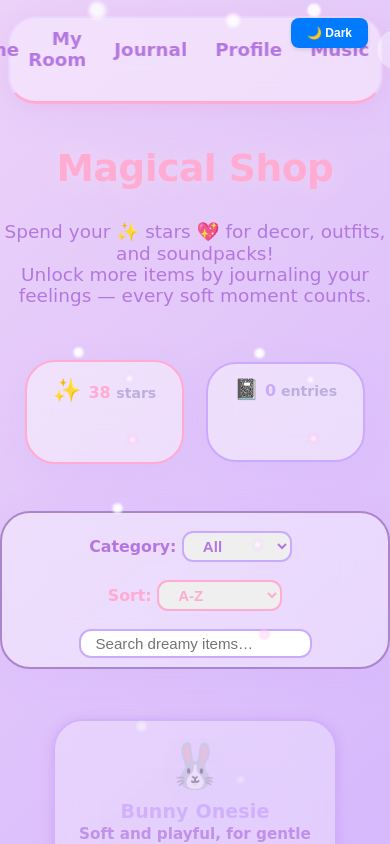
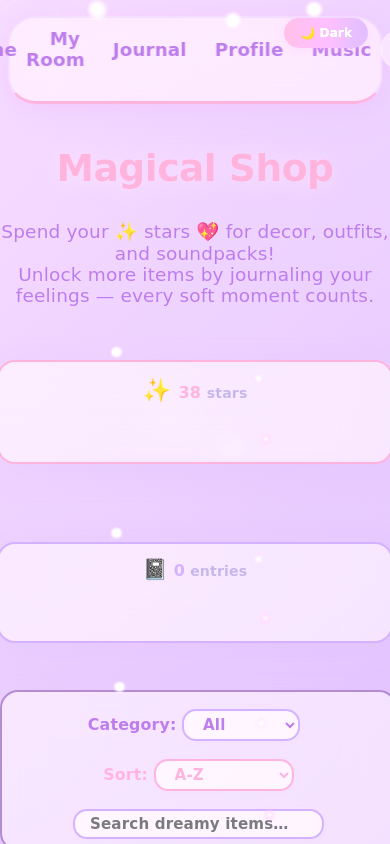
Before and after one commit to Workflow-Manager-admin/pastel-dreamscape-105417-942e025c, a React (Create React App) app in the folder frontend_app/: page /shop in a window 390 px wide. Shown: the top 844 px of the page. Built offline with nearby package versions, Linux system fonts and the light colour scheme.

Commit message:
CheckPoint

```diff
--- a/frontend_app/src/App.css
+++ b/frontend_app/src/App.css
@@ -1,24 +1,152 @@
 /* CSS Variables for Theme Management */
 :root {
-  /* Light theme colors */
-  --bg-primary: #ffffff;
-  --bg-secondary: #f8f9fa;
-  --text-primary: #282c34;
-  --text-secondary: #61dafb;
+  /* --- Pastel Dreamscape Global Colors --- */
+  --bg-primary: #f8f7fb;
+  --bg-secondary: #ffeaf4;
+  --text-primary: #84619b;
+  --text-secondary: #b477e0;
   --border-color: #e9ecef;
-  --button-bg: #007bff;
-  --button-text: #ffffff;
+  --button-bg: #caaaff;
+  --button-text: #fff;
+  --dreamy-pink: #ffabd2;
+  --dreamy-purple: #caaaff;
+  --dreamy-blue: #aee7fd;
+  --dreamy-accent: #b477e0;
+  --dreamy-yellow: #ffe9c3;
+  --glassy-bg: rgba(255,255,255,0.41);
+  --glassy-blur: blur(21px);
 }
 
+/* Ethereal font family included globally */
+body, .App, .dreamy-accent-text, input, textarea, button, select {
+  font-family: 'Baloo 2', 'Quicksand', 'Comic Sans MS', cursive, Arial, sans-serif !important;
+  letter-spacing: 0.01em;
+}
 [data-theme="dark"] {
-  /* Dark theme colors */
-  --bg-primary: #1a1a1a;
-  --bg-secondary: #282c34;
-  --text-primary: #ffffff;
-  --text-secondary: #61dafb;
-  --border-color: #404040;
-  --button-bg: #0056b3;
-  --button-text: #ffffff;
+  /* Dark theme colors (shimmer: purple/blue haze) */
+  --bg-primary: #181021;
+  --bg-secondary: #221532;
+  --text-primary: #ffeaf4;
+  --text-secondary: #caaaff;
+  --border-color: #302856;
+  --button-bg: #caaaff;
+  --button-text: #fff;
+  --dreamy-pink: #ffabd2;
+  --dreamy-purple: #caaaff;
+  --dreamy-blue: #aee7fd;
+  --dreamy-accent: #b477e0;
+  --dreamy-yellow: #ffe9c3;
+  --glassy-bg: rgba(32,18,39,0.45);
+  --glassy-blur: blur(22px);
+}
+
+/* --- Reusable Glassy/Pastel/Blurred/Animated Utility Classes --- */
+
+/* Pastel-glass shimmer base for dreamy backgrounds */
+.dreamy-shimmer-bg {
+  background: linear-gradient(110deg, #ffeaf4 10%, #caaaff 48%, #ffabd2 98%);
+  background-size: 180% 180%;
+  animation: pastelShimmerMove 7s linear infinite;
+  filter: blur(0.2px) brightness(1.05);
+  position: relative;
+}
+
+@keyframes pastelShimmerMove {
+  0% { background-position: 0% 30%; }
+  60% { background-position: 120% 80%; }
+  100% { background-position: 0% 30%; }
+}
+
+/* Blurred glass morph effect */
+.glassy-bg {
+  background: var(--glassy-bg);
+  backdrop-filter: var(--glassy-blur);
+  -webkit-backdrop-filter: var(--glassy-blur);
+  border-radius: 28px;
+  box-shadow: 0 8px 32px 0 rgba(202,170,255,0.13), 0 0px 14px #ffabd255;
+  transition: background 0.36s, box-shadow 0.32s;
+}
+
+/* Dreamy soft border utility */
+.dreamy-rounded {
+  border-radius: 28px !important;
+  overflow: hidden;
+  box-shadow: 0 2px 22px 0 #ffabd244;
+}
+
+/* Gentle soft border color for all cards/containers */
+.soft-pastel-border {
+  border: 2.3px solid #ffeaf4;
+  box-shadow: 0 1px 13px #caaaff22, 0 0px 5px #ffabd244;
+}
+
+/* Ethereal shimmer animation for accents, headers, and buttons */
+.shimmer {
+  position: relative;
+  overflow: hidden;
+}
+.shimmer:before {
+  content: "";
+  position: absolute;
+  top: 0; left: -120%;
+  width: 280%;
+  height: 100%;
+  background: linear-gradient(
+    83deg,
+    transparent 10%,
+    #fff6 33%,
+    #ffabd250 50%,
+    #caaaff33 66%,
+    transparent 89%);
+  animation: shimmer-glide 2.3s linear infinite;
+  z-index: 0 !important;
+}
+@keyframes shimmer-glide {
+  0% { left: -120%; }
+  100% { left: 120%; }
+}
+
+/* Magical sparkles overlay layer (reusable anywhere) */
+.dreamy-sparkle-layer {
+  position: absolute !important;
+  pointer-events: none;
+  z-index: 11;
+  left: 0; top: 0; right: 0; bottom: 0;
+  overflow: visible;
+  opacity: 0.81;
+}
+.dreamy-sparkle {
+  position: absolute;
+  border-radius: 50%;
+  background: radial-gradient(circle, #fff 70%, #ffabd288 100%);
+  opacity: 0.74;
+  filter: blur(1.5px) brightness(1.23);
+  animation: sparkleGlide 9s linear infinite;
+}
+@keyframes sparkleGlide {
+  0% { opacity: 0.7; transform: scale(0.9) translateY(0); }
+  25% { opacity: 1; }
+  90% { opacity: 1; }
+  100% { opacity: 0; transform: scale(1.21) translateY(-55px);}
+}
+
+/* Soft transition for all dreamy/interactive UI elements */
+.dreamy-transition, .dreamy-card, .glassy-card, .dreamy-nav-card, .dreamy-profile-bar, button, input, select, textarea {
+  transition:
+    background 0.28s cubic-bezier(.87,.02,.39,.99),
+    color 0.28s,
+    border 0.23s,
+    box-shadow 0.33s,
+    filter 0.27s
+  !important;
+}
+
+/* Universal soft focus style */
+*:focus-visible, input:focus, select:focus, textarea:focus, button:focus {
+  outline: 2px solid var(--dreamy-purple, #caaaff);
+  outline-offset: 3px;
+  background: #f8eafb66;
+  box-shadow: 0 0px 8px 0 #caaaff55;
 }
 
 /* --- Dreamy/Pastel Glassmorphic Core Styles --- */
@@ -207,6 +335,16 @@
 }
 
 /* --- Responsive design for mobile --- */
+@media (max-width: 920px) {
+  .dreamy-card, .glassy-card, .dreamy-card-grid {
+    max-width: 97vw !important;
+    min-width: 95vw !important;
+    border-radius: 18px !important;
+    padding-left: 0.7rem !important;
+    padding-right: 0.7rem !important;
+  }
+}
+
 @media (max-width: 768px) {
   .dreamy-navbar {
     width: 95vw; min-width: 140px; max-width: 99vw; top: 16px;
@@ -318,6 +456,20 @@
   }
 }
 
+/* Reusable shimmer/text glow for emotional prompts / soft highlights */
+.dreamy-shimmer-text, .ethereal-glow {
+  background: linear-gradient(92deg,#caaaff,#ffabd2 33%,#fff 69%,#b477e0 100%);
+  background-clip: text;
+  -webkit-background-clip: text;
+  color: transparent;
+  -webkit-text-fill-color: transparent;
+  filter: drop-shadow(0 2px 13px #caaaff33) drop-shadow(0 2px 6px #ffabd244);
+  /* prettier text glow for ethereal effect */
+  text-shadow: 0 4px 22px #ffeaf488, 0 2px 2px #ffabd2af;
+  font-weight: 800;
+}
+
+
 .App-header {
   background-color: var(--bg-secondary);
   min-height: 100vh;
@@ -340,27 +492,105 @@
   position: absolute;
   top: 20px;
   right: 20px;
-  background-color: var(--button-bg);
+  background: linear-gradient(94deg, #ffabd2 10%, #caaaff 90%);
   color: var(--button-text);
   border: none;
-  border-radius: 8px;
-  padding: 10px 20px;
-  font-size: 14px;
-  font-weight: 600;
+  border-radius: 20px;
+  padding: 10px 24px;
+  font-size: 1rem;
+  font-weight: 700;
   cursor: pointer;
-  transition: all 0.3s ease;
-  box-shadow: 0 2px 4px rgba(0, 0, 0, 0.1);
+  box-shadow: 0 2px 12px #ffabd233, 0 0px 5px #caaaff33;
+  filter: brightness(1.07);
+  z-index: 15;
+  transition: box-shadow 0.22s, background .22s, color .18s, filter .18s;
 }
-
-.theme-toggle:hover {
-  transform: translateY(-2px);
-  box-shadow: 0 4px 8px rgba(0, 0, 0, 0.15);
-  opacity: 0.9;
+.theme-toggle:hover, .theme-toggle:focus {
+  background: linear-gradient(87deg, #caaaff 20%, #ffabd2 93%);
+  box-shadow: 0 5px 24px #caaaff66, 0 2px 7px #ffabd244;
+  filter: blur(0.1px) brightness(1.19);
 }
 
 .theme-toggle:active {
-  transform: translateY(0);
+  transform: scale(1.01);
+  filter: blur(0) brightness(.96);
 }
+
+/* General dreamy/rounded style for all interactive buttons */
+button, .dreamy-btn {
+  border-radius: 18px;
+  background: linear-gradient(91deg, #ffeaf4 60%, #caaaff 140%);
+  color: var(--dreamy-accent, #b477e0);
+  font-weight: 650;
+  font-size: 1.01em;
+  padding: 0.5em 1.6em;
+  border: none;
+  box-shadow: 0 2px 10px #caaaff24, 0 0px 6px #ffabd244;
+  transition: all 0.21s cubic-bezier(.77,.01,.28,.97);
+  cursor: pointer;
+}
+button:hover, .dreamy-btn:hover, button:focus, .dreamy-btn:focus {
+  background: linear-gradient(87deg, #ffabd2aa 10%, #caaaff 80%);
+  color: #fff;
+  box-shadow: 0 5px 18px #ffabd299, 0 0px 18px #caaaff44;
+  filter: blur(0.1px) brightness(1.08);
+}
+
+/* Card-wide shimmer highlight for home, profile, music, shop, etc */
+.dreamy-card-bg-shimmer {
+  background: linear-gradient(115deg, #ffeaf4cc 21%, #caaaffbb 73%, #ffabd266 96%);
+  animation: pastelShimmerMove 9s linear infinite;
+  background-size: 170% 130%;
+  filter: blur(0.2px) brightness(1.08);
+}
+
+/* Pastel input fields and select */
+input, select, textarea {
+  font-family: inherit;
+  border-radius: 14px !important;
+  border: 2px solid #ffabd2;
+  background: rgba(255, 255, 255, 0.43);
+  color: #b477e0;
+  font-size: 1.06em;
+  font-weight: 600;
+  padding: 7px 17px;
+  box-shadow: 0 2px 8px #caaaff11;
+  min-width: 65px;
+  transition: border 0.22s, box-shadow .19s;
+}
+input:focus, select:focus, textarea:focus {
+  background: #fff2;
+  border: 2.5px solid #caaaff;
+  box-shadow: 0 2px 19px #caaaff44;
+  color: #b477e0;
+}
+
+/* Restore gentle inherit for default not active */
+input:not(:focus):not(:hover), select:not(:focus):not(:hover), textarea:not(:focus):not(:hover) {
+  border-color: #ffeaf4;
+}
+
+/* Animate all navigational links on hover with shimmer */
+a, .navbar-link {
+  transition: color 0.19s, background 0.2s;
+  position: relative;
+}
+a.dreamy-shimmer-link::after, .dreamy-shimmer-link::after {
+  content: "";
+  position: absolute;
+  top: 55%; left: 0;
+  width: 97%;
+  height: 46%;
+  background: linear-gradient(93deg,transparent,#ffabd244 60%,#caaaff55 80%,transparent);
+  opacity: 0;
+  transition: opacity 0.19s;
+  pointer-events: none;
+  border-radius: 15px;
+}
+a.dreamy-shimmer-link:hover::after, .dreamy-shimmer-link:hover::after {
+  opacity: 1;
+}
+
 
 @keyframes App-logo-spin {
   from {
--- a/frontend_app/src/App.js
+++ b/frontend_app/src/App.js
@@ -27,12 +27,36 @@ function App() {
   };
 
   return (
-    <div className="App dreamy-app-bg">
+    <div className="App dreamy-app-bg dreamy-shimmer-bg">
+      {/* Soft dream background sparkles */}
+      <div className="dreamy-sparkle-layer" aria-hidden="true" style={{
+        position: "fixed", left: 0, top: 0, width: "100vw", height: "100vh", zIndex: 0, pointerEvents: "none"
+      }}>
+        {[...Array(9)].map((_, i) => (
+          <span
+            key={i}
+            className="dreamy-sparkle"
+            style={{
+              left: `${12 + (i * 13 + i * 49) % 78}%`,
+              top: `${(6 + (i * 33 + i * 13) % 91)}%`,
+              width: 14 + (i % 2) * 7 + (i % 3) * 3,
+              height: 14 + (i % 2) * 7 + (i % 3) * 3,
+              filter: `blur(${0.7 + (i % 2 ? 1.1 : 0.2)}px) brightness(1.${2 + i % 5})`,
+              opacity: 0.7 + 0.19 * (i % 3),
+              background: i % 3 === 2
+                ? "radial-gradient(circle,#ffabd244 70%,#ffeaf4bb 100%)"
+                : i % 2
+                ? "radial-gradient(circle,#caaaff77 80%,#ffeaf4bb 100%)"
+                : "radial-gradient(circle,#fff1 60%,#caaaff33 100%)",
+              animationDelay: `${0.22 * i}s`
+            }} />
+        ))}
+      </div>
       {/* Floating glassy navbar (fixed at top) */}
       <Navbar />
       {/* Theme toggle floats above navbar */}
       <button
-        className="theme-toggle"
+        className="theme-toggle dreamy-shimmer"
         onClick={toggleTheme}
         aria-label={`Switch to ${theme === 'light' ? 'dark' : 'light'} mode`}
         style={{
--- a/frontend_app/src/index.css
+++ b/frontend_app/src/index.css
@@ -1,10 +1,14 @@
 body {
   margin: 0;
-  font-family: -apple-system, BlinkMacSystemFont, 'Segoe UI', 'Roboto', 'Oxygen',
-    'Ubuntu', 'Cantarell', 'Fira Sans', 'Droid Sans', 'Helvetica Neue',
-    sans-serif;
+  font-family: 'Baloo 2', 'Quicksand', 'Comic Sans MS', cursive, Arial, sans-serif;
   -webkit-font-smoothing: antialiased;
   -moz-osx-font-smoothing: grayscale;
+  /* Global dreamy pastel background + subtle fallback */
+  background: linear-gradient(120deg, #ffeaf4 22%, #caaaff 60%, #ffabd2 100%);
+  min-height: 100vh;
+  /* Add a faint, magical sparkle layer for backdrop */
+  position: relative;
+  overflow-x: hidden;
 }
 
 code {
```
Also changed, not shown: 1 other file (tests, documents, lock files or other folders).
